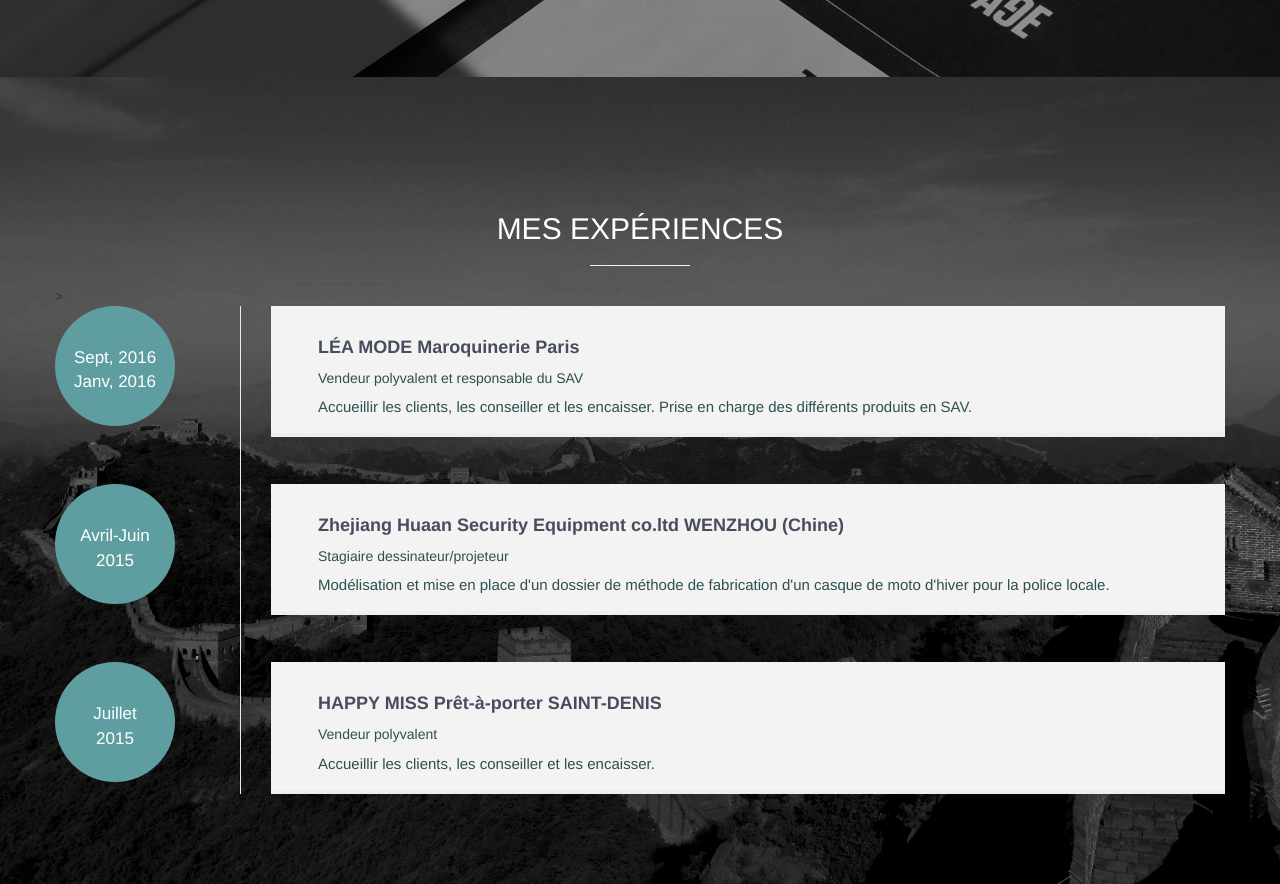
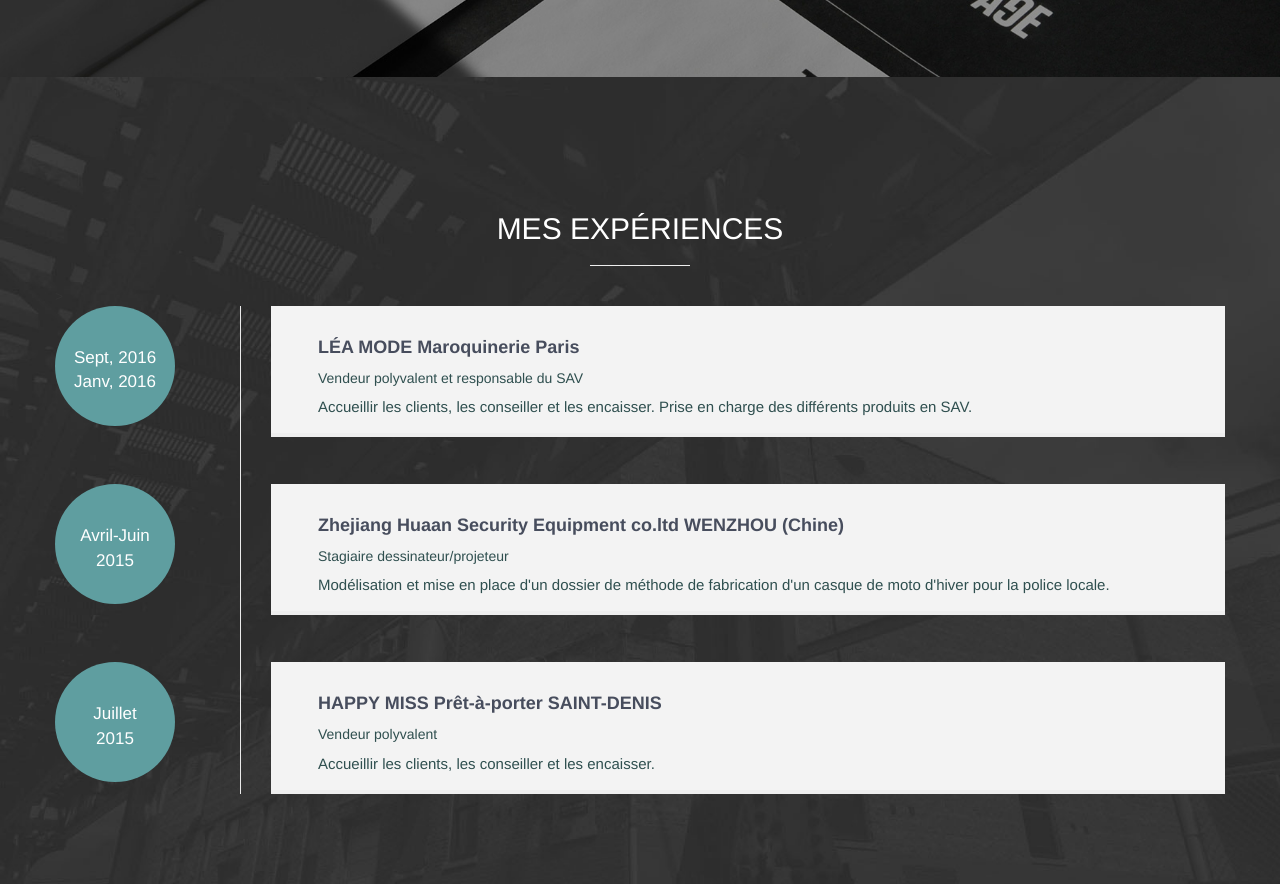
Before and after one commit to Marc-Hu/portfolio, a plain HTML site: page index.html in a window 1280 px wide. Shown: the part 2063-2947 px from the top of the page. Drawn offline with nearby package versions, Linux system fonts and the light colour scheme; some packages are replaced by stand-ins of ours; a script that the page names is missing.

Commit message:
Portfolio terminé

```diff
--- a/css/layout.css
+++ b/css/layout.css
@@ -675,8 +675,7 @@ section#services h4 {
     background-size: cover !important;
 }
 
-#loisir,
-#clients {
+#loisir {
     background-image: url(../images/clients_bg.jpg);
     background-color: #f8f8f8;
 }
@@ -714,6 +713,7 @@ section#services h4 {
 
 /*Contact*/
 
+#clients,
 #real,
 #contact {
     background-image: url(../images/contact_bg.jpg);
```
